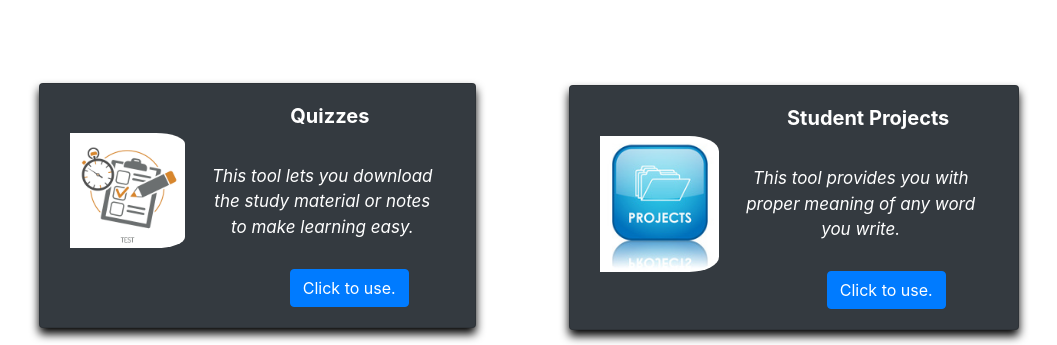
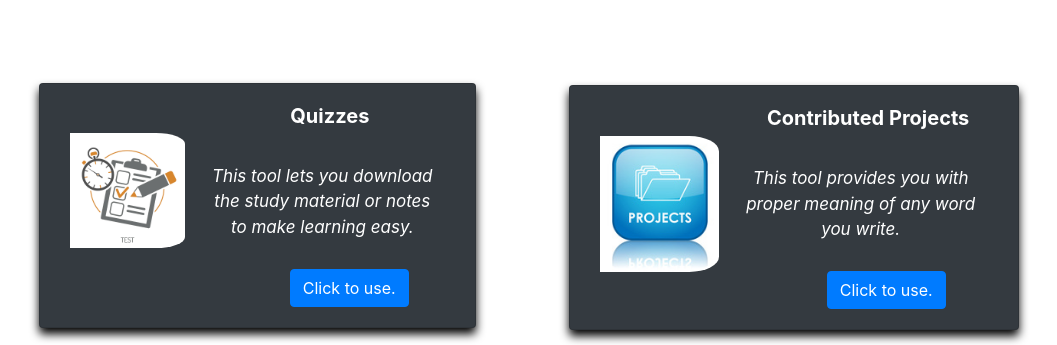
Before and after one commit to Manvisekhri08/Learning-Portal, a Flask app: page /home-page/ in a window 1280 px wide. Shown: the part 1703-2048 px from the top of the page, without its empty margins (149-1206 px from the left). Run offline with Flask 2, Linux system fonts and the light colour scheme; some libraries are stand-ins or nearby versions.

Commit message:
Update front.html

```diff
--- a/templates/front.html
+++ b/templates/front.html
@@ -116,9 +116,9 @@
                </div>
                <div class="col-md-8">
                  <div class="card-body">
-                   <h5 class="card-title"  style="font-size: 20px; text-align: center;"><b>Student Projects</b></h5><br>
+                   <h5 class="card-title"  style="font-size: 20px; text-align: center;"><b>Contributed Projects</b></h5><br>
                    <p class="card-text" style="font-size: 17px; text-align: center;padding-right:15px;"><i>This tool provides you with proper meaning of any word you write.</i></p>
-                   <a href="" target=blank; style="margin-top:5%;margin-left:34%;" class="btn btn-primary">Click to use.</a>
+                   <a href="{{url_for('proj')}}" target=blank; style="margin-top:5%;margin-left:34%;" class="btn btn-primary">Click to use.</a>
                  </div>
                </div>
              </div>
```
